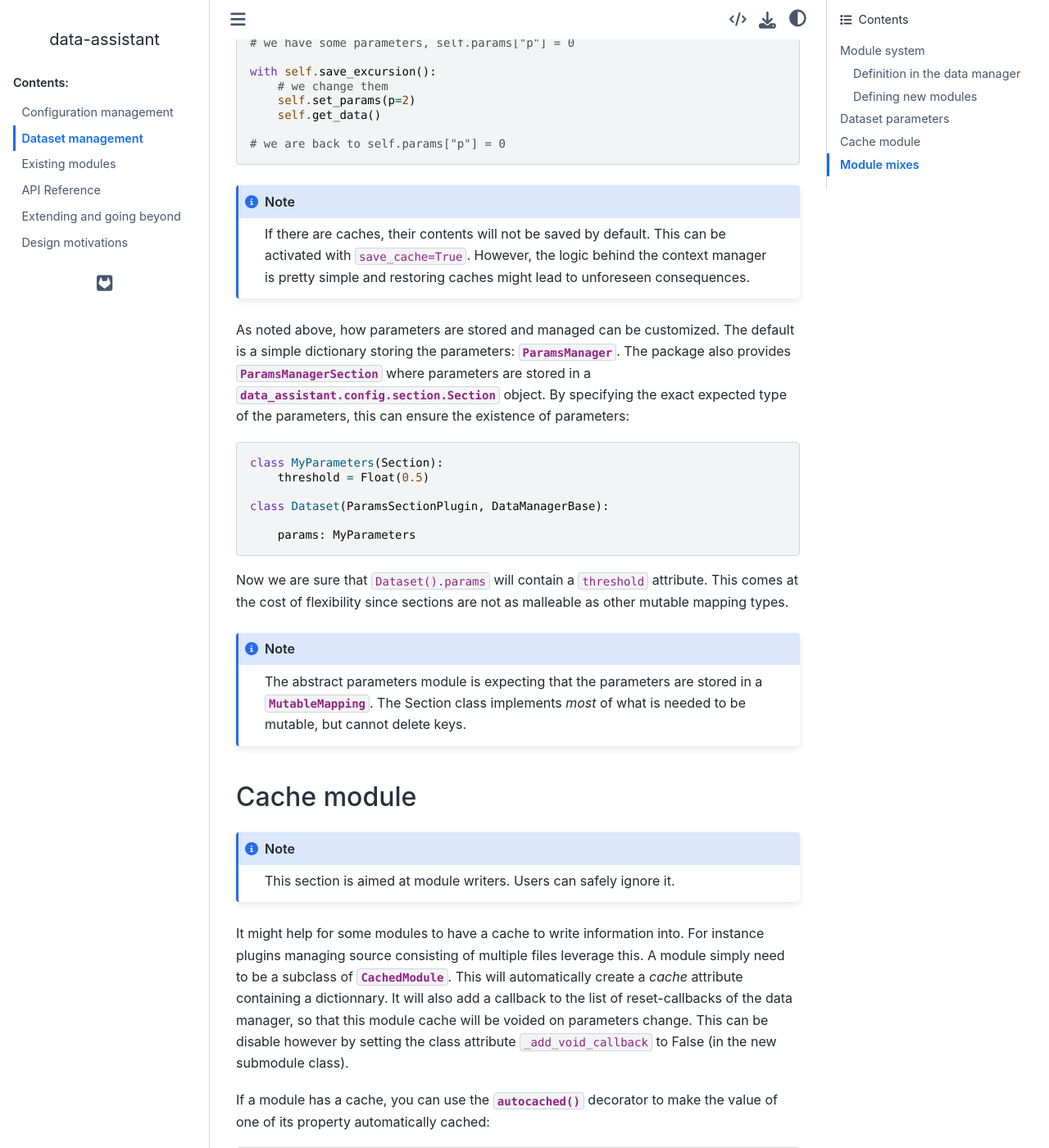
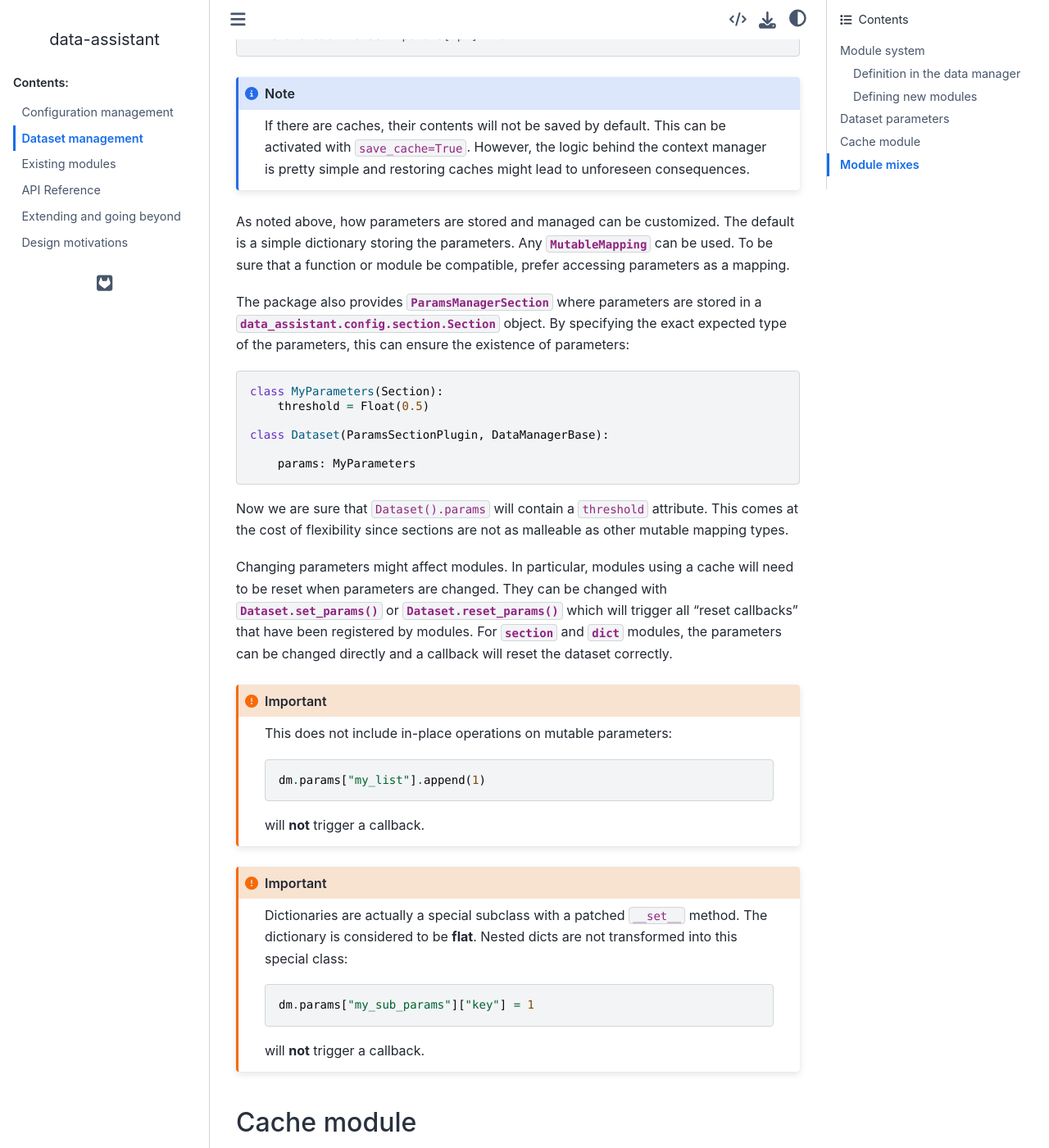
Before and after one commit to Descanonge/neba, a Sphinx documentation site: the page built from docs/source/datasets.rst, in a window 1280 px wide and 1400 px high, scrolled down 2990 px. Shown: the whole window at 82% size. Built offline with Sphinx 7.4.7 and the Sphinx Book theme 1.1.4, drawn with Linux system fonts in a browser that asks for light colours; some of the changed text lies outside the part shown.

Commit message:
Update doc on callback params
rename to ParamsManagerDict

```diff
--- a/docs/source/datasets.rst
+++ b/docs/source/datasets.rst
@@ -124,11 +124,6 @@ Dataset parameters
 ==================
 
 A dataset instance is supposed to represent a specific set of parameters.
-Changing parameters might affect modules, and thus it is recommended to change
-parameters using :meth:`.Dataset.set_params` or :meth:`.Dataset.reset_params`.
-After the parameters have been modified, this function will launch all "reset
-callbacks" that have been registered by modules. For instance, some modules may
-use a cache and need to void it after a parameters change.
 
 It might be useful to quickly change parameters, eventually multiple times,
 before returning to the initial set of parameters. To this end, the method
@@ -152,11 +147,14 @@ save the initial parameters and restore them when exiting::
     consequences.
 
 As noted above, how parameters are stored and managed can be customized. The
-default is a simple dictionary storing the parameters: :class:`.ParamsManager`.
+default is a simple dictionary storing the parameters. Any
+:class:`~collections.abc.MutableMapping` can be used. To be sure that a
+function or module be compatible, prefer accessing parameters as a mapping.
+
 The package also provides :class:`.ParamsManagerSection` where parameters are
 stored in a :class:`data_assistant.config.section.Section` object. By specifying
-the exact expected type of the parameters, this can ensure the existence of
-parameters::
+the exact expected type of the parameters, this can ensure the existence
+of parameters::
 
     class MyParameters(Section):
         threshold = Float(0.5)
@@ -169,11 +167,33 @@ Now we are sure that ``Dataset().params`` will contain a ``threshold``
 attribute. This comes at the cost of flexibility since sections are not as
 malleable as other mutable mapping types.
 
-.. note::
+Changing parameters might affect modules. In particular, modules using a cache
+will need to be reset when parameters are changed. They can be changed with
+:meth:`.Dataset.set_params` or :meth:`.Dataset.reset_params` which will trigger
+all "reset callbacks" that have been registered by modules.
+For :class:`section<.ParamsManagerSection>` and :class:`dict<ParamsManagerDict>`
+modules, the parameters can be changed directly and a callback will reset
+the dataset correctly.
 
-   The abstract parameters module is expecting that the parameters are stored
-   in a :class:`~collections.abc.MutableMapping`. The Section class implements
-   *most* of what is needed to be mutable, but cannot delete keys.
+.. important::
+
+   This does not include in-place operations on mutable parameters::
+
+     dm.params["my_list"].append(1)
+
+   will **not** trigger a callback.
+
+.. important::
+
+   Dictionaries are actually a special subclass with a patched ``__set__``
+   method. The dictionary is considered to be **flat**. Nested dicts are not
+   transformed into this special class::
+
+     dm.params["my_sub_params"]["key"] = 1
+
+   will **not** trigger a callback.
+
+
 
 .. _cache-module:
 
```
Also changed, not shown: README.md (+2 -2 lines), docs/source/extending.rst (+0 -10 lines), 4 other files.
